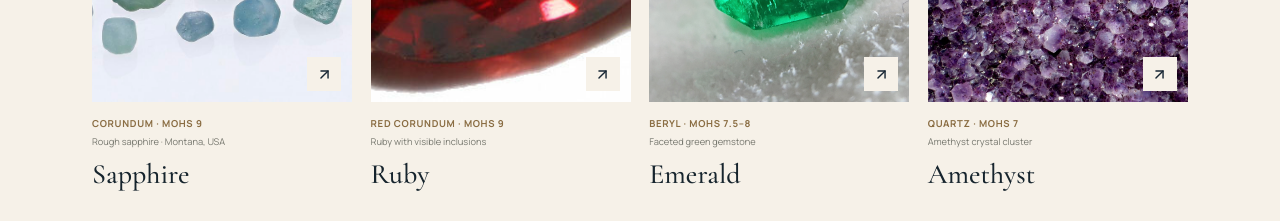
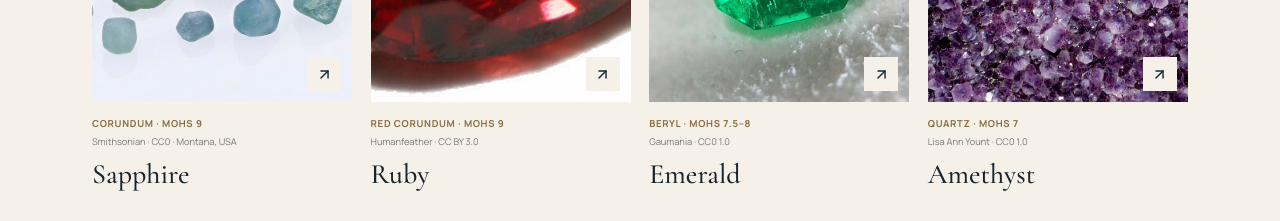
Before and after one commit to LinukaBandara/GemologyX, a Next.js app: page / in a window 1280 px wide. Shown: the part 1320-1541 px from the top of the page. Built offline with nearby package versions, Linux system fonts and the light colour scheme.

Commit message:
content: add visible image attribution and licensing

```diff
--- a/src/app/page.tsx
+++ b/src/app/page.tsx
@@ -34,7 +34,7 @@ const gemstoneCards = [
     href: "/gemstones/sapphire",
     image: "/images/gems/sapphire-crystals-montana-02.jpg",
     alt: "Natural rough sapphire crystals from the Smithsonian collection, Montana, USA",
-    caption: "Rough sapphire · Montana, USA",
+    caption: "Smithsonian · CC0 · Montana, USA",
     className: "gx-home-gem-sapphire",
   },
   {
@@ -43,7 +43,7 @@ const gemstoneCards = [
     href: "/gemstones/ruby",
     image: "/images/gems/ruby-gem-inclusions.jpg",
     alt: "Faceted ruby showing internal inclusions",
-    caption: "Ruby with visible inclusions",
+    caption: "Humanfeather · CC BY 3.0",
     className: "gx-home-gem-ruby",
   },
   {
@@ -52,7 +52,7 @@ const gemstoneCards = [
     href: "/gemstones/emerald",
     image: "/images/gems/emerald-cut-gem.jpg",
     alt: "Faceted green gemstone described by its source as an emerald",
-    caption: "Faceted green gemstone",
+    caption: "Gaumania · CC0 1.0",
     className: "gx-home-gem-emerald",
   },
   {
@@ -61,7 +61,7 @@ const gemstoneCards = [
     href: "/gemstones/amethyst",
     image: "/images/gems/amethyst-crystals.jpg",
     alt: "Close view of purple amethyst crystals",
-    caption: "Amethyst crystal cluster",
+    caption: "Lisa Ann Yount · CC0 1.0",
     className: "gx-home-gem-amethyst",
   },
 ];
@@ -75,7 +75,7 @@ const learningCards = [
       "Understand the differences between geological origin, laboratory growth and look-alike materials—and why appearance alone is not enough.",
     href: "/learn/natural-vs-synthetic-gemstones",
     image: "/images/gems/sapphire-crystals-montana-01.jpg",
-    alt: "Rough sapphire crystals shown in close-up",
+    alt: "Rough sapphire crystals from the Smithsonian collection, Montana, USA",
   },
   {
     number: "02",
@@ -85,7 +85,7 @@ const learningCards = [
       "Explore common gemstone enhancements, what disclosure means and how treatment can affect care, durability and value.",
     href: "/learn/gemstone-treatments",
     image: "/images/gems/ruby-gem-inclusions.jpg",
-    alt: "Close-up of a ruby with visible internal features",
+    alt: "Ruby photograph by Humanfeather, showing internal inclusions",
   },
   {
     number: "03",
@@ -95,7 +95,7 @@ const learningCards = [
       "Find out what a laboratory report can establish, what it cannot, and which details deserve a closer look before a purchase.",
     href: "/learn/how-to-read-a-gemstone-report",
     image: "/images/gems/emerald-cut-gem.jpg",
-    alt: "Faceted green gemstone photographed from above",
+    alt: "Faceted green gemstone described by its source as an emerald",
   },
 ];
 
@@ -247,7 +247,7 @@ export default function HomePage() {
                   <div className="gx-v2-card-eyebrow">{card.eyebrow}</div>
                   <h3>{card.title}</h3>
                   <p>{card.description}</p>
-                  <span className="gx-v2-card-read">Read the guide <ArrowUpRight size={15} /></span>
+                  <small className="gx-v2-photo-credit">{card.credit}</small>\n                  <span className="gx-v2-card-read">Read the guide <ArrowUpRight size={15} /></span>
                 </div>
               </Link>
             ))}
```
